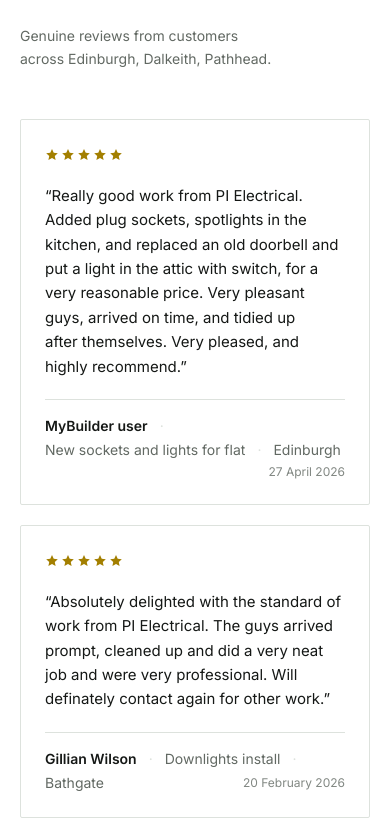
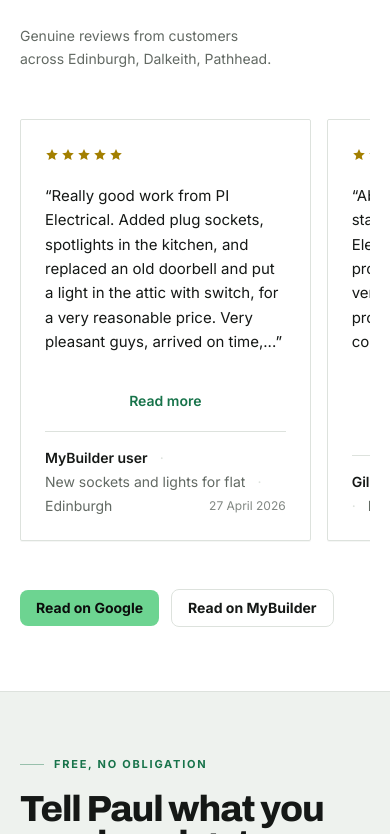
Before and after one commit to Tradetitan66/pi-electrical-live, a Next.js app: page /projects-about in a window 390 px wide. Shown: the part 4670-5504 px from the top of the page. Built offline with nearby package versions, Linux system fonts and the light colour scheme.

Commit message:
fix quote buttons - mobile bar always visible, smooth scroll

```diff
--- a/src/app/globals.css
+++ b/src/app/globals.css
@@ -448,6 +448,7 @@
 }
 
 /* Device optimization */
+html { scroll-behavior: smooth; }
 @media (hover: none) and (pointer: coarse) {
   a, button { touch-action: manipulation; }
   html { -webkit-tap-highlight-color: rgba(0,0,0,0.05); }
--- a/src/components/MobileActionBar.tsx
+++ b/src/components/MobileActionBar.tsx
@@ -5,7 +5,7 @@
 import { track } from "@/lib/analytics";
 import { cx } from "@/lib/cx";
 import { BUSINESS } from "@/data/business";
-import { useScrolled } from "@/hooks/useScrolled";
+
 
 /**
  * Persistent mobile conversion bar: [ CALL PAUL ] [ FREE QUOTE ].
@@ -31,7 +31,6 @@
  * quote panel.
  */
 export default function MobileActionBar() {
-  const scrolled = useScrolled(12);
   const ref = useRef<HTMLDivElement | null>(null);
 
   useEffect(() => {
@@ -57,10 +56,7 @@
   return (
     <div
       ref={ref}
-      className={cx(
-        "fixed inset-x-0 bottom-0 z-[65] transition-transform duration-300 lg:hidden",
-        scrolled ? "translate-y-0" : "translate-y-full",
-      )}
+      className="fixed inset-x-0 bottom-0 z-[65] lg:hidden"
       // Safe area is applied to the inner bar so the surface still reaches the
       // physical bottom edge on notched devices.
       style={{ paddingBottom: "env(safe-area-inset-bottom)" }}
--- /dev/null
+++ b/src/components/ReviewDetailModal.tsx
@@ -0,0 +1,47 @@
+"use client";
+
+import { useState } from "react";
+import Modal from "./Modal";
+import { REVIEWS } from "@/data/reviews";
+
+export default function ReviewDetailModal({
+  reviewId,
+  open,
+  onClose,
+}: {
+  reviewId: string;
+  open: boolean;
+  onClose: () => void;
+}) {
+  const review = REVIEWS.find((r) => r.id === reviewId);
+  if (!review) return null;
+
+  return (
+    <Modal open={open} onClose={onClose} labelledBy={`review-${review.id}`} panelClassName="max-w-xl">
+      <div className="space-y-4">
+        <h3 id={`review-${review.id}`} className="text-xl font-extrabold text-ink">
+          {review.reviewer}
+        </h3>
+        <p className="text-[0.9375rem] leading-relaxed text-ink">&ldquo;{review.text}&rdquo;</p>
+        <div className="flex flex-wrap gap-3 pt-2">
+          <a
+            href="https://share.google/j2Aw5u3c4NUoEa0CA"
+            target="_blank"
+            rel="noopener noreferrer"
+            className="rounded-lg bg-green px-4 py-2.5 text-sm font-bold text-black hover:bg-green-strong"
+          >
+            Read on Google
+          </a>
+          <a
+            href="https://www.mybuilder.com/profile/pi-electrical"
+            target="_blank"
+            rel="noopener noreferrer"
+            className="rounded-lg border border-line px-4 py-2.5 text-sm font-bold text-ink hover:border-green-ink hover:text-green-ink"
+          >
+            Read on MyBuilder
+          </a>
+        </div>
+      </div>
+    </Modal>
+  );
+}
--- a/src/components/ReviewsGrid.tsx
+++ b/src/components/ReviewsGrid.tsx
@@ -1,23 +1,10 @@
+"use client";
+
+import { useState } from "react";
 import Stars from "./Stars";
 import Reveal from "./Reveal";
+import ReviewDetailModal from "./ReviewDetailModal";
 import { REVIEWS, REVIEWS_HEADING, REVIEW_LOCATIONS } from "@/data/reviews";
-
-/**
- * Real customer reviews.
- *
- * HONESTY RULES ENFORCED HERE
- *  - No "5.0 from 120 reviews". There is no verified total and no verified
- *    platform, so no aggregate is displayed anywhere.
- *  - No platform logo or name. `platformConfirmed` is false for every review,
- *    so attributing any of them to a specific site would be a guess.
- *  - Review text is reproduced verbatim, including the customer's spelling.
- *    "Definately" and "complimented" are their words, not ours.
- *  - No AggregateRating or Review structured data, which would require the
- *    unconfirmed source and count.
- *
- * Layout: a masonry-style two-column flow on desktop using CSS columns, which
- * needs no JavaScript and reflows naturally as text lengths differ.
- */
 
 export default function ReviewsGrid({
   limit,
@@ -29,6 +16,7 @@
   showHeading?: boolean;
 }) {
   const reviews = typeof limit === "number" ? REVIEWS.slice(0, limit) : REVIEWS;
+  const [openReview, setOpenReview] = useState<string | null>(null);
 
   return (
     <div>
@@ -44,33 +32,38 @@
         </div>
       ) : null}
 
-      <div className="columns-1 gap-5 md:columns-2 lg:gap-6">
+      <div className="flex snap-x snap-mandatory gap-4 overflow-x-auto no-scrollbar px-1 pb-4 md:columns-2 md:overflow-visible md:gap-5 lg:gap-6">
         {reviews.map((review, i) => (
           <Reveal
             key={review.id}
-            className="mb-5 break-inside-avoid lg:mb-6"
+            className="snap-start shrink-0 w-[85%] md:w-auto md:break-inside-avoid md:mb-5 lg:mb-6"
             delay={(i % 2) * 90}
           >
-            <figure className="flex h-full flex-col rounded-[2px] border border-line bg-white p-6">
+            <figure className="flex h-full flex-col rounded-[2px] border border-line bg-white p-6 shadow-[0_1px_0_0_rgba(21,24,22,0.04)]">
               <Stars rating={review.rating} />
 
               <blockquote className="mt-4 flex-1">
                 <p className="text-[0.9375rem] leading-relaxed text-ink">
-                  &ldquo;{review.text}&rdquo;
+                  &ldquo;{review.text.length > 220 ? review.text.slice(0, 220) + "..." : review.text}&rdquo;
                 </p>
               </blockquote>
 
+              {review.text.length > 220 ? (
+                <button
+                  onClick={() => setOpenReview(review.id)}
+                  className="mt-3 text-sm font-semibold text-green-ink hover:underline underline-offset-2"
+                >
+                  Read more
+                </button>
+              ) : null}
+
               <figcaption className="mt-5 flex flex-wrap items-center gap-x-3 gap-y-1 border-t border-line pt-4 text-sm">
                 <span className="font-semibold text-ink">{review.reviewer}</span>
-                <span aria-hidden="true" className="text-line">
-                  &middot;
-                </span>
+                <span aria-hidden="true" className="text-line">&middot;</span>
                 <span className="text-muted">{review.job}</span>
                 {review.location ? (
                   <>
-                    <span aria-hidden="true" className="text-line">
-                      &middot;
-                    </span>
+                    <span aria-hidden="true" className="text-line">&middot;</span>
                     <span className="text-muted">{review.location}</span>
                   </>
                 ) : null}
@@ -82,6 +75,31 @@
           </Reveal>
         ))}
       </div>
+
+      <div className="mt-8 flex items-center gap-3">
+        <a
+          href="https://share.google/j2Aw5u3c4NUoEa0CA"
+          target="_blank"
+          rel="noopener noreferrer"
+          className="rounded-lg bg-green px-4 py-2 text-sm font-bold text-black hover:bg-green-strong"
+        >
+          Read on Google
+        </a>
+        <a
+          href="https://www.mybuilder.com/profile/pi-electrical"
+          target="_blank"
+          rel="noopener noreferrer"
+          className="rounded-lg border border-line px-4 py-2 text-sm font-bold text-ink hover:border-green-ink hover:text-green-ink"
+        >
+          Read on MyBuilder
+        </a>
+      </div>
+
+      <ReviewDetailModal
+        reviewId={openReview ?? ""}
+        open={!!openReview}
+        onClose={() => setOpenReview(null)}
+      />
     </div>
   );
 }
```
